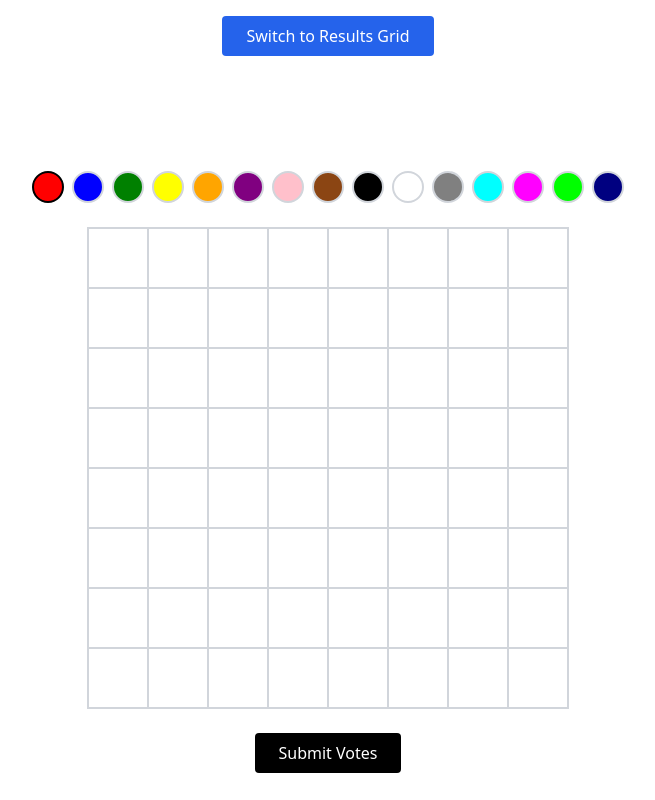
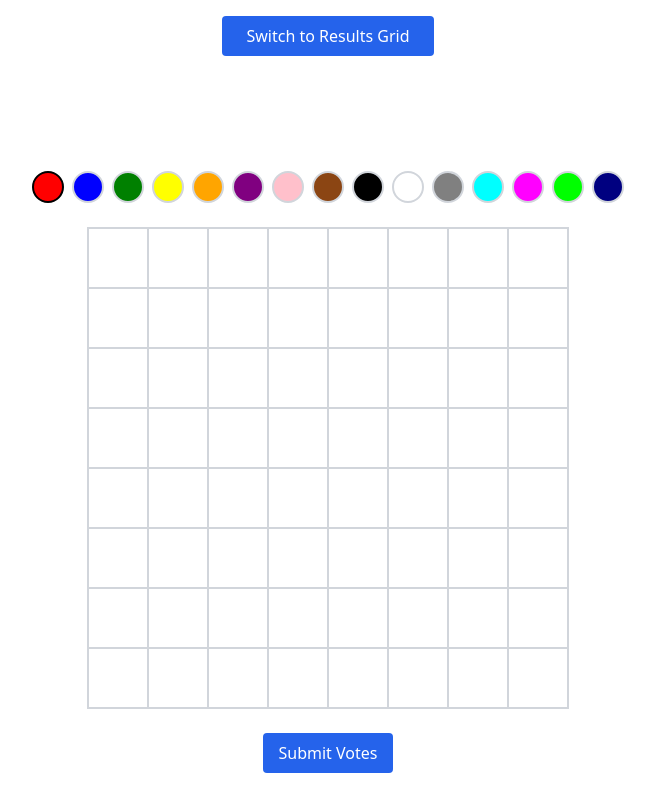
Before and after one commit to rowancasselman/Website, a React (Vite) app: page / in a window 1280 px wide. Shown: the whole page, without its empty margins (312-967 px from the left). Built offline with nearby package versions, Linux system fonts and the light colour scheme.

Commit message:
Describe what you changed

```diff
--- a/src/components/PlotGrid.tsx
+++ b/src/components/PlotGrid.tsx
@@ -246,7 +246,7 @@ export default function PlotGrid() {
 
       {/* Submit Button */}
       <button
-        className={`mt-4 px-6 py-2 rounded ${
+        className={`mt-4 mb-8 px-4 py-2 bg-blue-600 text-white rounded sticky bottom-4 ${
           hasSubmittedThisSession
             ? 'bg-gray-400 text-gray-600 cursor-not-allowed'
             : 'bg-black text-white hover:bg-gray-800'
```
